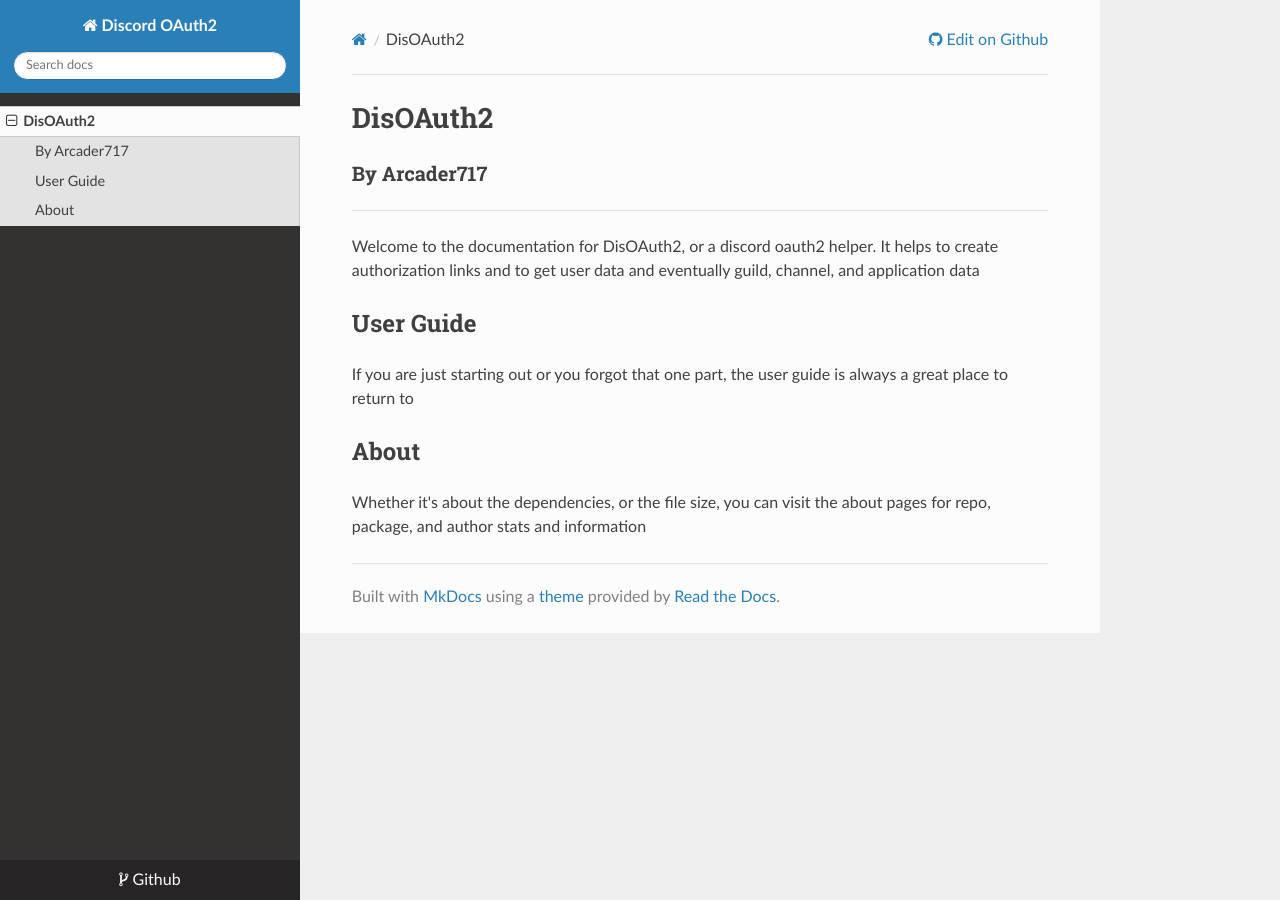
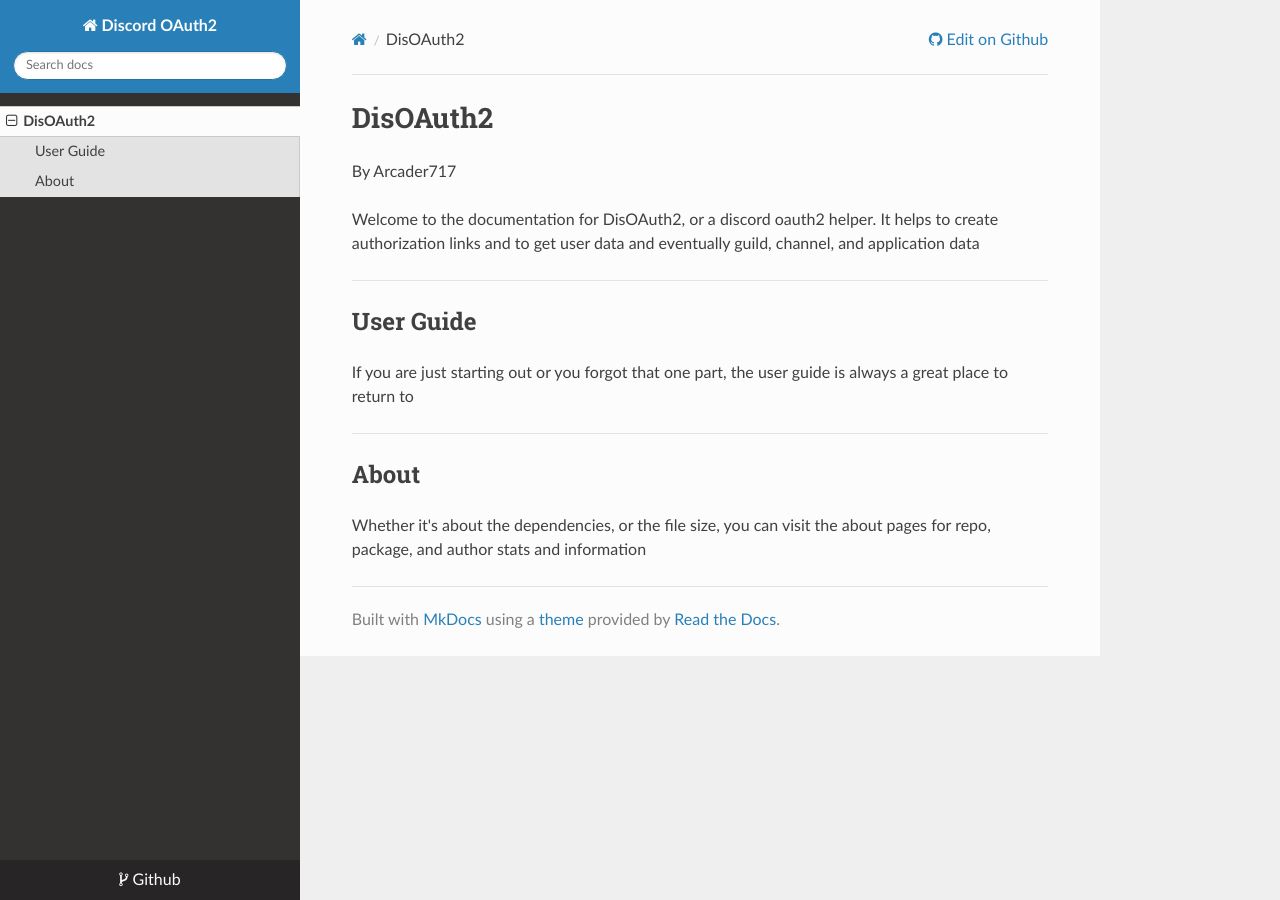
Before and after one commit to disoauth/DiscoAuth, an MkDocs documentation site: the page built from docs/index.md, in a window 1280 px wide. Built offline with MkDocs 1.6.1, drawn with Linux system fonts in a browser that asks for light colours; nearby versions of some CDN libraries.

Commit message:
Update index.md

```diff
--- a/docs/index.md
+++ b/docs/index.md
@@ -1,12 +1,14 @@
 # DisOAuth2
-### By Arcader717
+By Arcader717
+
+Welcome to the documentation for DisOAuth2, or a discord oauth2 helper. It helps to create authorization links and to get user data and eventually guild, channel, and application data
 
 ***
-
-Welcome to the documentation for DisOAuth2, or a discord oauth2 helper. It helps to create authorization links and to get user data and eventually guild, channel, and application data
 
 ## User Guide
 If you are just starting out or you forgot that one part, the user guide is always a great place to return to
 
+***
+
 ## About
 Whether it's about the dependencies, or the file size, you can visit the about pages for repo, package, and author stats and information
```
